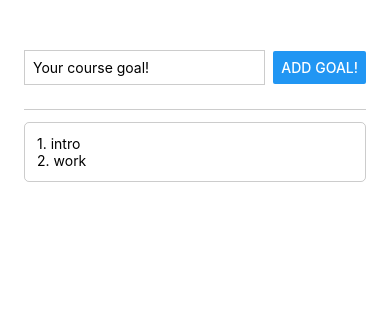
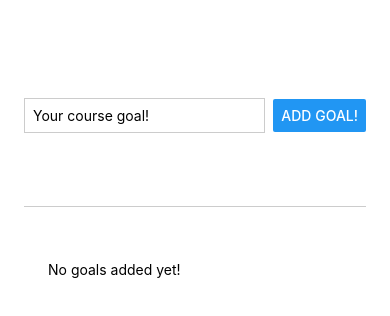
Before and after one commit to michalwygonik/react-native-course, a React Native app in the folder CourseProgressApp/: screen / in a window 390 px wide. Shown: the top 316 px of the page. Built offline with nearby package versions, Linux system fonts and the light colour scheme.

Commit message:
improve first app functionality

```diff
--- a/CourseProgressApp/App.tsx
+++ b/CourseProgressApp/App.tsx
@@ -1,32 +1,58 @@
-import { Button, StyleSheet, Text, TextInput, View } from "react-native";
+import { Alert, Button, StyleSheet, Text, TextInput, View } from "react-native";
 import LessonsList from "./src/lessons/lessons";
+import { useState } from "react";
 
 export default function App() {
+  interface CourseGoals {
+    id: string;
+    content: string;
+  }
+  const [goalText, setGoalText] = useState("");
+  const [courseGoals, setCourseGoals] = useState<CourseGoals[]>([]);
+
+  const handleTextChange = (e: string) => {
+    setGoalText(e);
+  };
+
+  const handleAddGoal = () => {
+    if (goalText.trim().length === 0) {
+      Alert.alert("Something went wrong, text is empty");
+      return;
+    }
+
+    setCourseGoals((currentGoals) => [
+      ...currentGoals,
+      { id: Math.random().toString(), content: goalText },
+    ]);
+    setGoalText("");
+  };
+
   return (
     <View style={styles.appContainer}>
       <View style={styles.inputContainer}>
-        <TextInput placeholder="Your course goal!" style={styles.textInput} />
-        <Button title="Add Goal!" />
+        <TextInput
+          placeholder="Your course goal!"
+          style={styles.textInput}
+          onChangeText={handleTextChange}
+        />
+        <Button title="Add Goal!" onPress={handleAddGoal} />
       </View>
-      <View>
-        <LessonsList />
-      </View>
+      <LessonsList courseGoals={courseGoals} />
     </View>
   );
 }
 
 const styles = StyleSheet.create({
   appContainer: {
-    paddingTop: 50,
-    paddingHorizontal: 24,
-    justifyContent: "center",
-    alignContent: "center",
+    flex: 1,
+    margin: 24,
   },
   inputContainer: {
+    flex: 2,
+    marginBottom: 18,
     flexDirection: "row",
     justifyContent: "center",
     alignItems: "center",
-    paddingBottom: 24,
     borderBottomWidth: 1,
     borderBottomColor: "rgba(0, 0, 0, 0.2)",
   },
--- a/CourseProgressApp/src/lessons/lessons.tsx
+++ b/CourseProgressApp/src/lessons/lessons.tsx
@@ -1,26 +1,25 @@
 import { FlatList, StyleSheet, Text, View } from "react-native";
 
-const LessonsList = () => {
-  const lessons = [
-    {
-      id: 1,
-      title: "intro",
-    },
-    {
-      id: 2,
-      title: "work",
-    },
-  ];
+export type LessonListProps = {
+  courseGoals: { id: string; content: string }[];
+};
+
+const LessonsList: React.FC<LessonListProps> = ({ courseGoals }) => {
   return (
     <View style={styles.listContainer}>
       <FlatList
-        data={lessons}
-        keyExtractor={(item) => item.id.toString()}
+        alwaysBounceVertical={false}
+        style={styles.flatListContainer}
+        data={courseGoals}
+        keyExtractor={(item) => item.id}
+        ListEmptyComponent={
+          <View>
+            <Text>No goals added yet!</Text>
+          </View>
+        }
         renderItem={({ item }) => (
-          <View>
-            <Text>
-              {item.id}. {item.title}
-            </Text>
+          <View style={styles.textItemContainer}>
+            <Text>{item.content}</Text>
           </View>
         )}
       />
@@ -30,11 +29,18 @@ const LessonsList = () => {
 
 const styles = StyleSheet.create({
   listContainer: {
-    marginTop: 12,
+    flex: 6,
+    marginVertical: 12,
     padding: 12,
-    borderWidth: 1,
-    borderRadius: 5,
-    borderColor: "rgba(0,0,0,0.2)",
+  },
+  flatListContainer: {
+    padding: 12,
+  },
+  textItemContainer: {
+    backgroundColor: "lightgray",
+    padding: 6,
+    marginBottom: 8,
+    borderRadius: 10,
   },
 });
 
```
